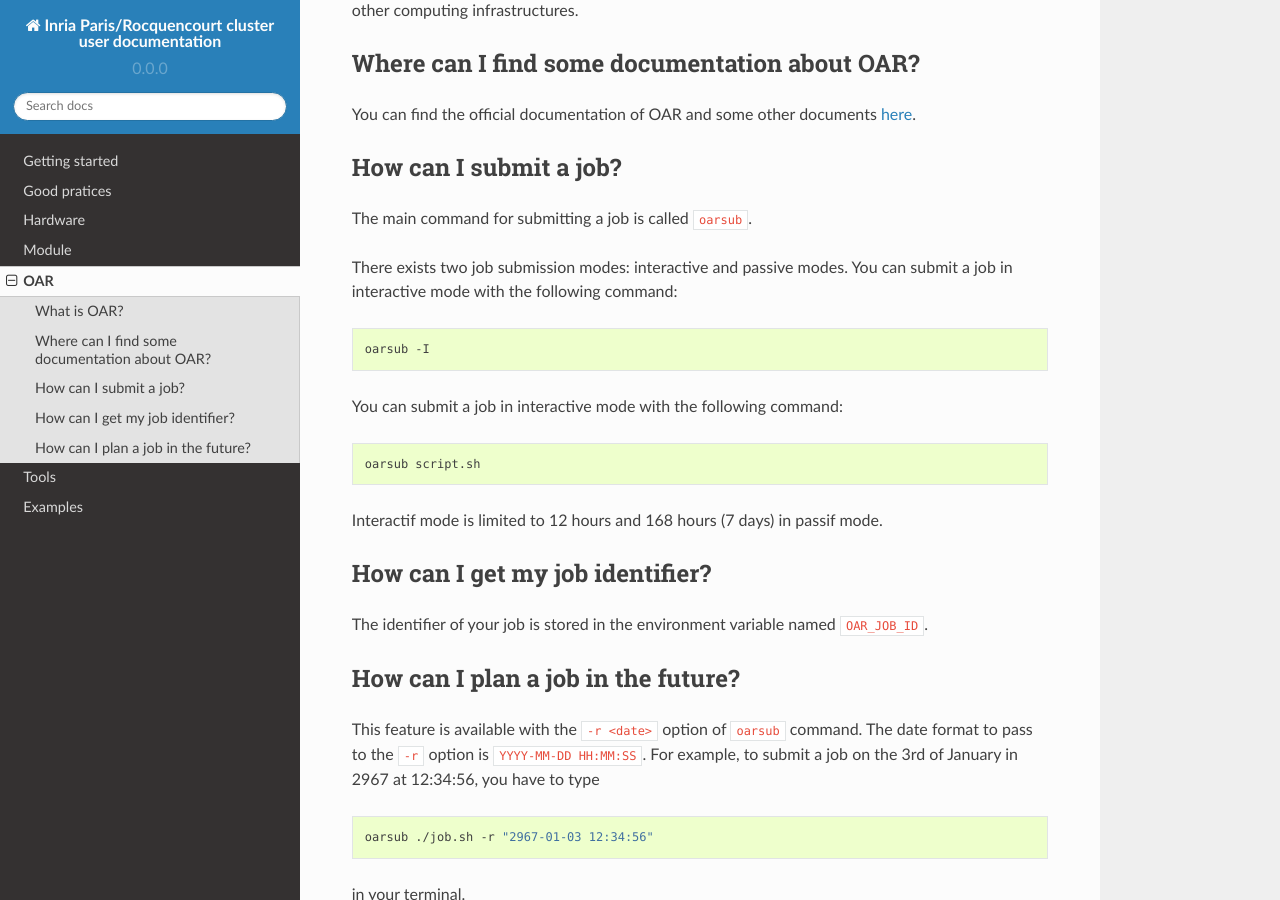
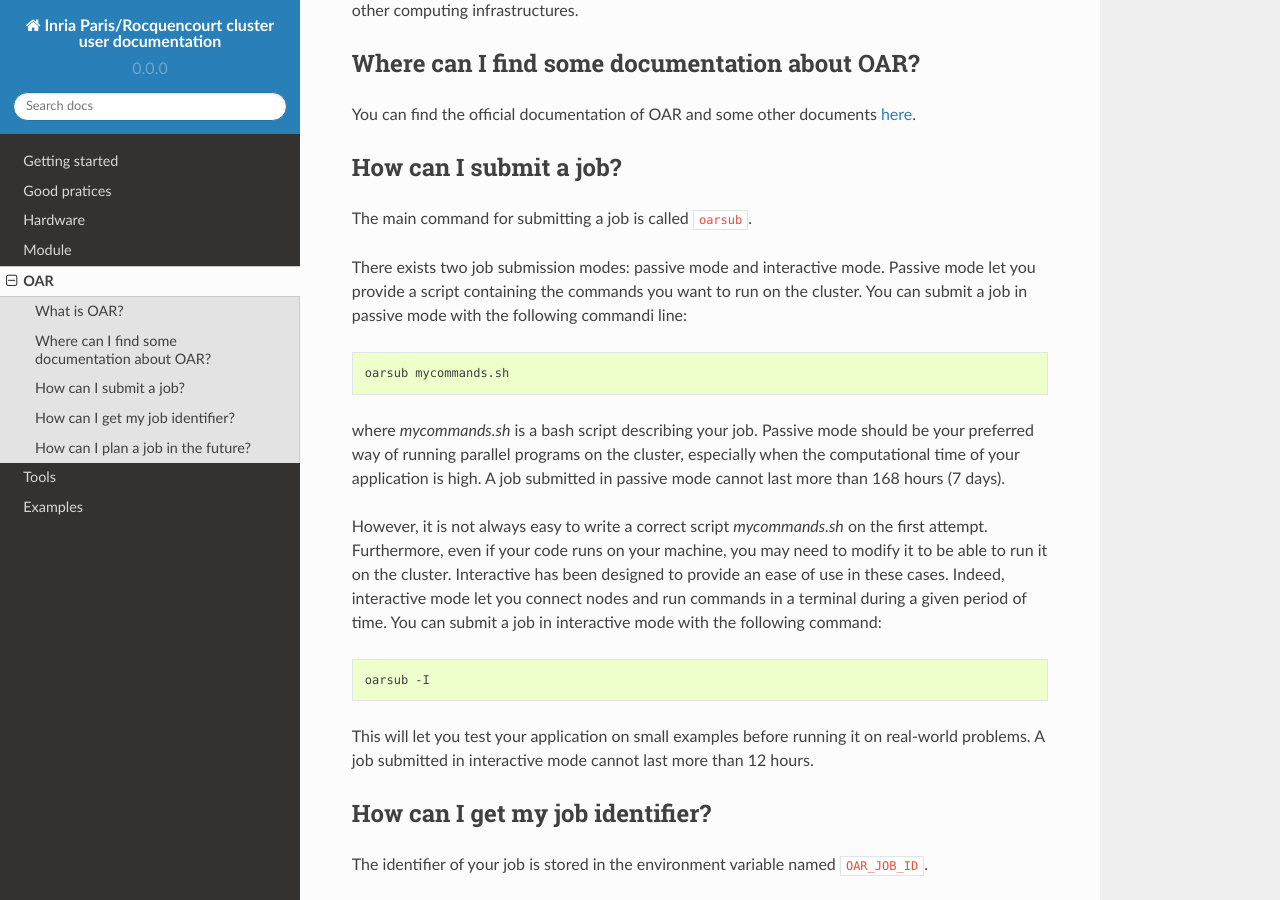
Before and after one commit to abertout/rioc, a Sphinx documentation site: the page built from doc/oar.rst, in a window 1280 px wide and 900 px high, scrolled down 241 px. Built offline with Sphinx 7.4.7 and the Read the Docs theme 2.0.0, drawn with Linux system fonts in a browser that asks for light colours.

Commit message:
Better description of passive and interactive modes

```diff
--- a/doc/oar.rst
+++ b/doc/oar.rst
@@ -16,20 +16,30 @@ How can I submit a job?
 
 The main command for submitting a job is called ``oarsub``.
 
-There exists two job submission modes: interactive and passive modes.
+There exists two job submission modes: passive mode and interactive mode.
+Passive mode let you provide a script containing the commands you want to run on the cluster.
+You can submit a job in passive mode with the following commandi line:
+
+.. code-block:: bash
+
+   oarsub mycommands.sh
+
+where `mycommands.sh` is a bash script describing your job.
+Passive mode should be your preferred way of running parallel programs on the cluster, especially when the computational time of your application is high.
+A job submitted in passive mode cannot last more than 168 hours (7 days).
+
+However, it is not always easy to write a correct script `mycommands.sh` on the first attempt.
+Furthermore, even if your code runs on your machine, you may need to modify it to be able to run it on the cluster.
+Interactive has been designed to provide an ease of use in these cases.
+Indeed, interactive mode let you connect nodes and run commands in a terminal during a given period of time.
 You can submit a job in interactive mode with the following command:
 
 .. code-block:: bash
 
    oarsub -I
 
-You can submit a job in interactive mode with the following command:
-
-.. code-block:: bash
-
-   oarsub script.sh
-
-Interactif mode is limited to 12 hours and 168 hours (7 days) in passif mode.
+This will let you test your application on small examples before running it on real-world problems.
+A job submitted in interactive mode cannot last more than 12 hours.
 
 How can I get my job identifier?
 ~~~~~~~~~~~~~~~~~~~~~~~~~~~~~~~~
```
